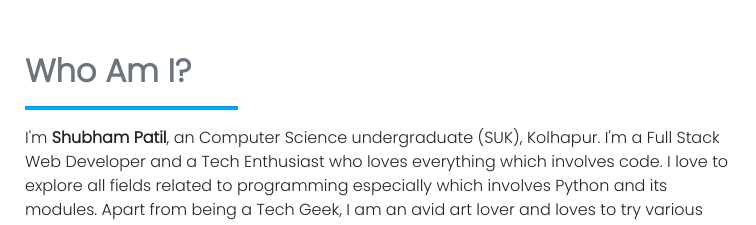
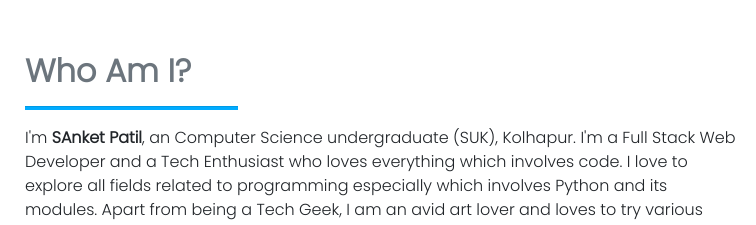
Before and after one commit to shub6059/shub6059.gith, a plain HTML site: page index.html in a window 1280 px wide. Shown: the part 820-1045 px from the top of the page, 0-756 px from the left. Drawn offline with nearby package versions, Linux system fonts and the light colour scheme.

Commit message:
Update index.html

```diff
--- a/index.html
+++ b/index.html
@@ -2,7 +2,7 @@
 <html>
 
 <head>
-    <title>I'm Shubham PAtil</title>
+    <title>I'm SAnket PAtil</title>
     <meta name="viewport" content="width=device-width, initial-scale = 1.0,
 maximum-scale=1.0, user-scalable=no" />
     <!--font awesome-->
@@ -79,7 +79,7 @@ maximum-scale=1.0, user-scalable=no" />
             <div class="about_info col-lg-7 p-2" data-aos="fade-right" data-aos-duration="500" data-aos-easing="ease-in-out" data-aos-delay="50">
                 <h2 class="text-capitalize text-muted font-weight-bold">Who am I?</h2>
                 <hr class="left_underline">
-                <p>I'm <b>Shubham Patil</b>, an Computer Science undergraduate (SUK), Kolhapur. I'm a Full Stack Web Developer and a Tech Enthusiast who loves everything which involves code. I love to explore all fields related to programming especially which involves Python and its modules. Apart from being a Tech Geek, I am an avid art lover and loves to try various artforms especially linux.</p>
+                <p>I'm <b>SAnket Patil</b>, an Computer Science undergraduate (SUK), Kolhapur. I'm a Full Stack Web Developer and a Tech Enthusiast who loves everything which involves code. I love to explore all fields related to programming especially which involves Python and its modules. Apart from being a Tech Geek, I am an avid art lover and loves to try various artforms especially linux.</p>
                 <h3 class="text-center">Catch Me At</h3>
                 <div class="row">
                     <div class="mx-auto">
```
